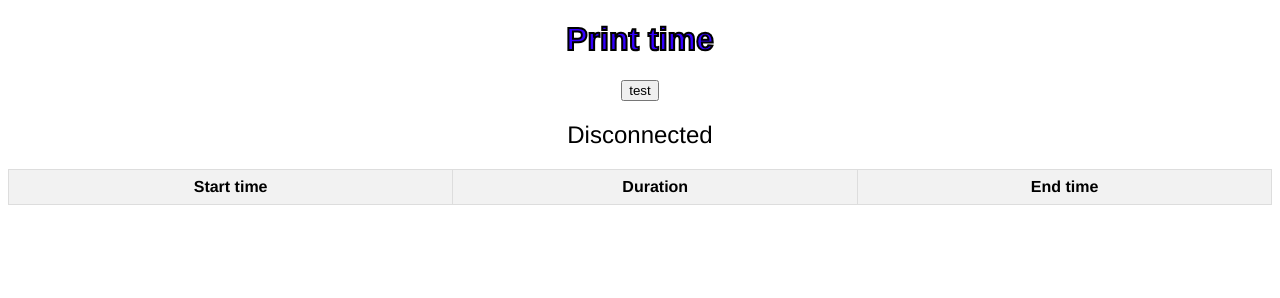
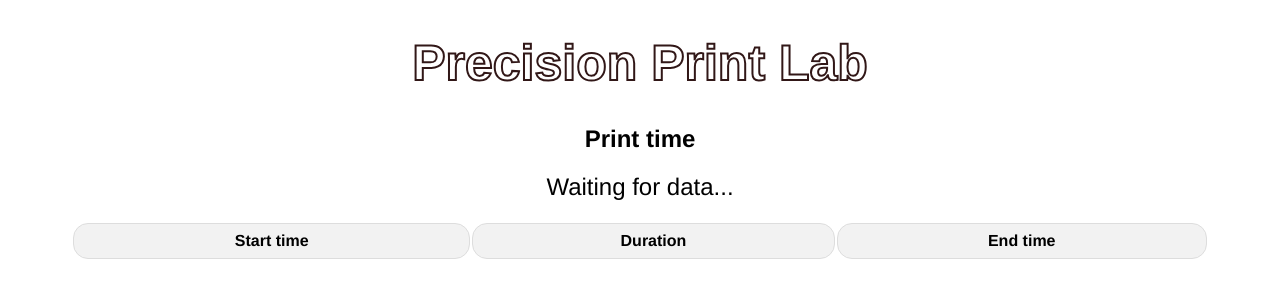
Before and after one commit to dantheVerstappen/printerAid, a website built with Vite: page index.html in a window 1280 px wide. Built offline with nearby package versions, Linux system fonts and the light colour scheme; no server answers.

Commit message:
beetje stijl

```diff
--- a/index.html
+++ b/index.html
@@ -7,8 +7,8 @@
     <script type="module" src="/src/main.js"></script>
 </head>
 <body>
-    <h1>Print time</h1>
-    <button id="submitButton">test</button>
+    <h1>Precision Print Lab</h1>
+    <h2>Print time</h2>
     <div id="sensorValue">Waiting for data...</div>
     <table id="dataTable">
         <thead>
--- a/package.json
+++ b/package.json
@@ -4,7 +4,7 @@
   "version": "0.0.0",
   "type": "module",
   "scripts": {
-    "dev": "vite --host",
+    "dev": "vite",
     "build": "vite build",
     "preview": "vite preview"
   },
--- a/src/style.css
+++ b/src/style.css
@@ -15,18 +15,23 @@ h1
 {
     font-family:'Franklin Gothic Medium', 'Arial Narrow', Arial, sans-serif;
     font-weight: bold;
-    color: rgb(51, 0, 255);
-    -webkit-text-stroke: 2px rgb(0, 0, 0);
-    font-size: 32px;
+    color: white;
+    -webkit-text-stroke: 2px rgb(49, 23, 23);
+    font-size: 50px;
 }
 table {
-    width: 100%;
-    border-collapse: collapse;
+    width: 90%;
+
+    margin-left: auto;
+    margin-right: auto;
 }
 th, td {
     border: 1px solid #ddd;
     padding: 8px;
+    border-radius: 15px;
 }
+
+
 th {
     background-color: #f2f2f2;
 }
```
